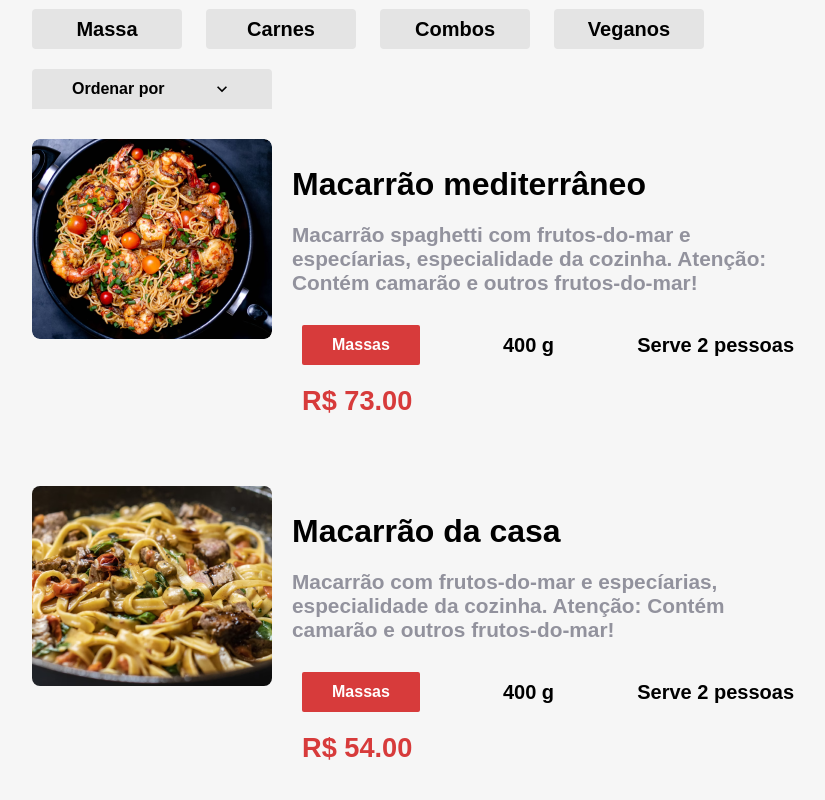
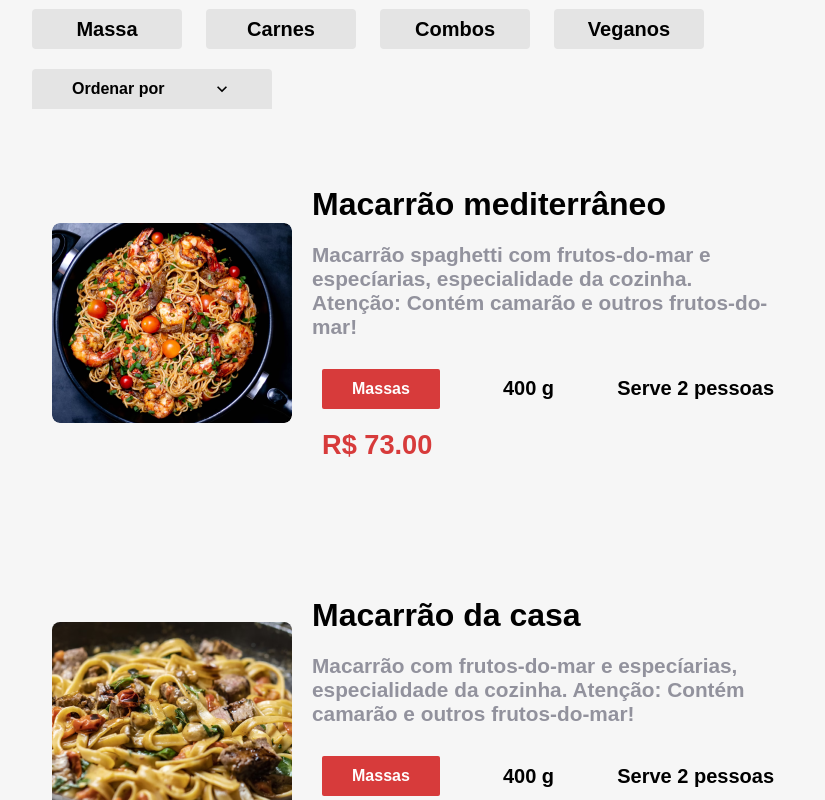
Before and after one commit to brennoDinaroski/cardapio_TypeScript, a React (Create React App) app: page /cardapio in a window 1280 px wide. Shown: the part 640-1440 px from the top of the page, without its empty margins (168-993 px from the left). Built offline with nearby package versions, Linux system fonts and the light colour scheme; the HTML template or start-up script is replaced by a standard one; a web font is replaced by a local one.

Commit message:
uptade classes

```diff
--- a/src/pages/Cardapio/Itens/Item/Item.module.scss
+++ b/src/pages/Cardapio/Itens/Item/Item.module.scss
@@ -1,10 +1,17 @@
-@import "../../../../styles/variaveis";
-@import "../../../../styles/breakpoints";
-
+@import "styles/variaveis";
+@import "styles/breakpoints";
 .item {
+  align-items: center;
+  border-radius: 10px;
+  cursor: pointer;
   display: flex;
   flex-wrap: wrap;
+  padding: 20px;
+  transition: .2s ease-in;
   width: 90%;
+  &:hover {
+    background-color: $grey;
+  }
   &__imagem {
     min-width: 240px;
     @media (max-width: $desktop_xsm) {
@@ -21,7 +28,7 @@
     flex-direction: column;
     flex-wrap: wrap;
     justify-content: space-around;
-    padding: 0 20px;
+    margin: 0 20px;
     @media (max-width: $desktop_xsm) {
       flex-direction: row;
       margin-top: 20px;
--- a/src/pages/Cardapio/Itens/Item/index.tsx
+++ b/src/pages/Cardapio/Itens/Item/index.tsx
@@ -1,11 +1,13 @@
 import styles from './Item.module.scss';
 import TagsPrato from 'components/TagsPrato';
+import { useNavigate } from 'react-router-dom';
 import { Prato } from 'types/Prato';
 
 export default function Item(props : Prato) {
-  const {title, description, category, size, serving, price, photo} = props;
+  const {id, title, description, category, size, serving, price, photo} = props;
+  const navigate = useNavigate();
   return (
-    <div className={styles.item}>
+    <div className={styles.item} onClick={() => navigate(`/prato/${id}`)  }>
       <div className={styles.item__imagem}>
         <img src={photo} alt={title} ></img>
       </div>
--- a/src/pages/Prato/index.tsx
+++ b/src/pages/Prato/index.tsx
@@ -3,13 +3,14 @@
 import { useParams, useNavigate } from 'react-router-dom';
 import cardapio from 'data/cardapio.json';
 import TagsPrato from 'components/TagsPrato';
+import NotFound from 'pages/NotFound';
 
 export default function Prato() {
   const { id } = useParams();
   const navigate = useNavigate();
   const prato = cardapio.find(item => item.id === Number(id));
   if(!prato){
-    return '';
+    return <NotFound />;
   }
   return(
     <>
--- a/src/routes.js
+++ b/src/routes.js
@@ -19,9 +19,9 @@
             <Route index element={<Inicio/>} />
             <Route path='cardapio' element={ <Cardapio/> } />
             <Route path='sobre' element={ <Sobre />} />
+            <Route path='prato/:id' element={ <Prato /> } />
           </Route>
           <Route path='*' element={ <NotFound /> } />
-          <Route path='prato/:id' element={ <Prato /> } />
         </Routes>
         <Footer />
       </Router>
```
